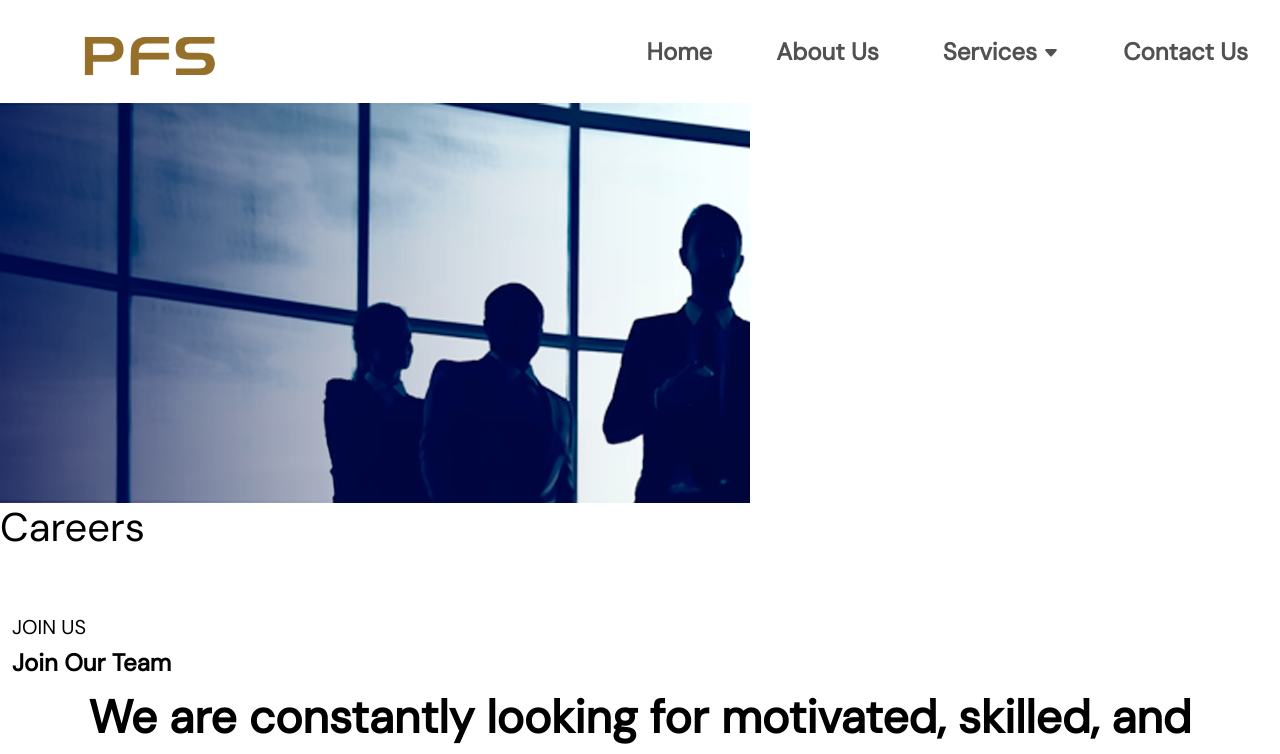
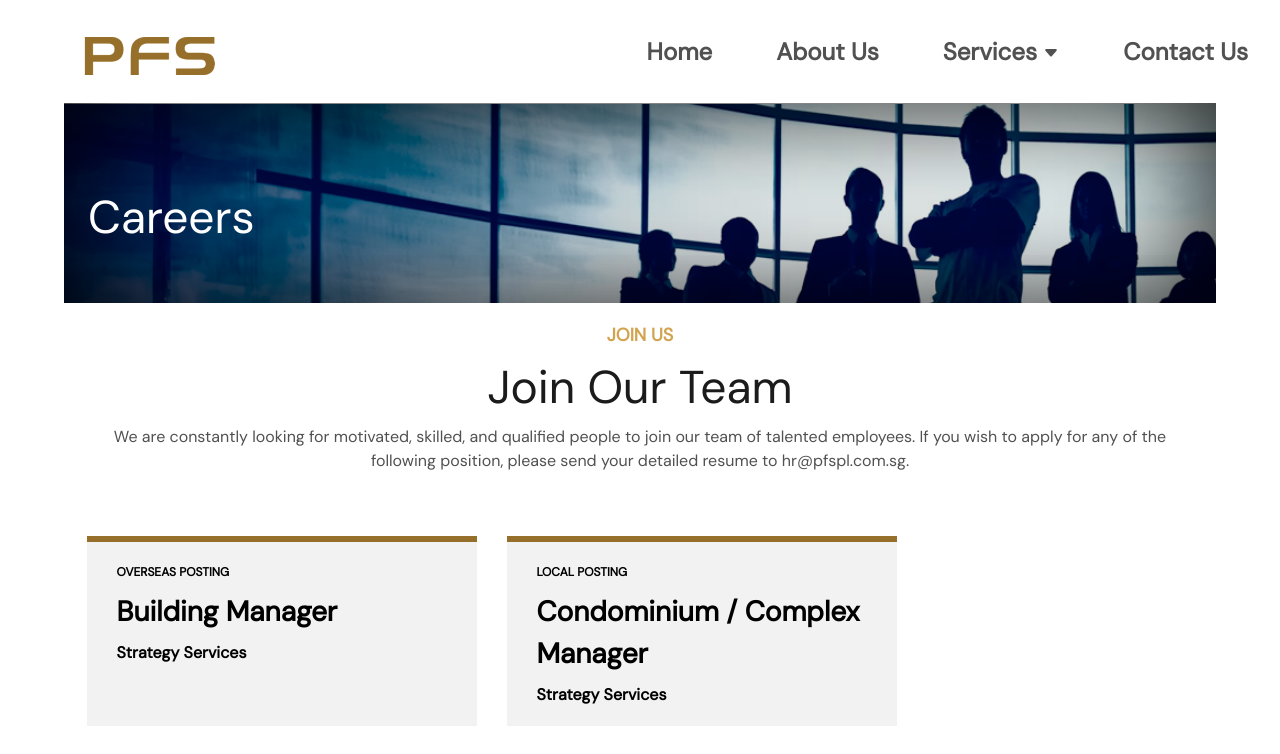
Before and after one commit to angelolapus/pfs, an Angular app: page /careers in a window 1280 px wide. Shown: the top 754 px of the page. Built offline with nearby package versions, Linux system fonts and the light colour scheme.

Commit message:
added careers page for desktop

```diff
--- a/src/app/pages/careers/careers.component.html
+++ b/src/app/pages/careers/careers.component.html
@@ -1,6 +1,7 @@
 <div class="container careers">
     <app-labeled-banner>
-            <img src="../../../assets/images/careers-mob.png">
+            <img class=" d-sm-block d-md-block d-lg-none d-xl-none" src="../../../assets/images/careers-mob.png">
+            <img class=" d-sm-none d-md-none d-lg-block d-xl-block" src="../../../assets/images/careers.png">
           <h1>Careers</h1>
     </app-labeled-banner>
 
--- a/src/app/pages/contact/contact.component.ts
+++ b/src/app/pages/contact/contact.component.ts
@@ -50,6 +50,6 @@ export class ContactComponent implements OnInit {
     + "\nCompany: " + this.company.value
     + "\nEmail: " + this.email.value
     + "\nPhone: " + this.phone.value
-    window.location.href = "mailto:angelolapus@gmail.com?subject=Inquiry&body="+ encodeURIComponent(message);
+    window.location.href = "mailto:contactme@pfspl.com.sg?subject=Inquiry&body="+ encodeURIComponent(message);
   }
 }
--- a/src/styles.scss
+++ b/src/styles.scss
@@ -851,6 +851,7 @@ body {
             font-weight: 700;
             line-height: 32px;
         }
+        //careers
         .careers-container {
             .header-rich-text-container {
                 padding: 12px;
@@ -1688,6 +1689,102 @@ body {
             background-color: rgba(211, 164, 80, .24);
         }
     }
+    //careers
+    .careers {
+        .labeled-banner-container {
+            width: 100%;
+            height: 200px;
+            overflow: hidden;
+            position: relative;
+            -webkit-box-shadow: inset 0px 0px 85px rgba(0, 0, 0, 0.4);
+            -moz-box-shadow: inset 0px 0px 85px rgba(0, 0, 0, 0.4);
+            box-shadow: inset 0px 0px 135px rgb(0, 0, 0);
+            line-height: 0;
+            display: inline-block;
+        }
+        .labeled-banner-container img {
+            transform: scale(1.1, 1.1) translate(10px, -80px);
+            position: relative;
+            z-index: -1;
+        }
+        .labeled-banner-container h1 {
+            position: absolute;
+            top: 84px;
+            left: 24px;
+            color: #FFF;
+            font-family: "DM Sans";
+            font-size: 24px;
+            font-style: normal;
+            font-weight: 700;
+            line-height: 32px;
+        }
+        //careers
+        .careers-container {
+            .header-rich-text-container {
+                padding: 12px;
+                h5,
+                h4,
+                p {
+                    text-align: center;
+                    font-family: "DM Sans";
+                }
+                h5 {
+                    color: #D3A450;
+                    font-size: 18px;
+                    font-style: normal;
+                    font-weight: 700;
+                    line-height: 28px;
+                }
+                h4 {
+                    color: #1B1B1B;
+                    font-size: 24px;
+                    font-style: normal;
+                    font-weight: 700;
+                    line-height: 32px;
+                }
+                p {
+                    color: #515151;
+                    font-size: 16px;
+                    font-style: normal;
+                    font-weight: 400;
+                    line-height: 24px;
+                }
+            }
+        }
+        .career-posting-container {
+            padding: 20px 7.5px;
+            .career-item {
+                width: 100%;
+                height: auto;
+                border-top: 6px solid #96702A;
+                background-color: #F2F2F2;
+                padding: 24px 30px;
+                margin-bottom: 30px;
+            }
+            h2 {
+                font-size: 12px;
+                font-weight: 700;
+                line-height: 22px;
+                word-wrap: break-word;
+            }
+            h1 {
+                margin-top: 16px;
+                color: black;
+                font-size: 32px;
+                font-weight: 700;
+                line-height: 42px;
+                word-wrap: break-word
+            }
+            p {
+                padding-top: 8px;
+                color: black;
+                font-size: 16px;
+                font-weight: 700;
+                line-height: 24px;
+                word-wrap: break-word
+            }
+        }
+    }
 }
 
 //ipad air ipad pro
@@ -2641,6 +2738,108 @@ body {
             background-color: rgba(211, 164, 80, .24);
         }
     }
+    //careers
+    .container.careers {
+        padding: 0 64px;
+    }
+    .careers {
+        .labeled-banner-container {
+            width: 100%;
+            height: 200px;
+            overflow: hidden;
+            position: relative;
+            -webkit-box-shadow: inset 0px 0px 85px rgba(0, 0, 0, 0.4);
+            -moz-box-shadow: inset 0px 0px 85px rgba(0, 0, 0, 0.4);
+            box-shadow: inset 0px 0px 135px rgb(0, 0, 0);
+            line-height: 0;
+            display: inline-block;
+        }
+        .labeled-banner-container img {
+            transform: scale(1.1, 1.1) translate(10px, 10px);
+            position: relative;
+            z-index: -1;
+        }
+        .labeled-banner-container h1 {
+            position: absolute;
+            top: 84px;
+            left: 24px;
+            color: #FFF;
+            font-family: "DM Sans";
+            font-size: 46PX;
+            font-style: normal;
+            font-weight: 500;
+            line-height: 60px;
+        }
+        //careers
+        .careers-container {
+            .header-rich-text-container {
+                padding: 12px;
+                h5,
+                h4,
+                p {
+                    text-align: center;
+                    font-family: "DM Sans";
+                }
+                h5 {
+                    color: #D3A450;
+                    font-size: 18px;
+                    font-style: normal;
+                    font-weight: 700;
+                    line-height: 28px;
+                }
+                h4 {
+                    color: #1B1B1B;
+                    font-size: 46px;
+                    font-style: normal;
+                    font-weight: 500;
+                    line-height: 60px;
+                }
+                p {
+                    color: #515151;
+                    font-size: 16px;
+                    font-style: normal;
+                    font-weight: 400;
+                    line-height: 24px;
+                }
+            }
+        }
+        .career-posting-container {
+            padding: 20px 7.5px;
+            display: flex;
+            flex-wrap: wrap;
+            .career-item {
+                width: 100%;
+                height: 190px;
+                border-top: 6px solid #96702A;
+                background-color: #F2F2F2;
+                padding: 19px 30px 19px;
+                margin-bottom: 30px;
+                margin: 15px;
+            }
+            h2 {
+                font-size: 12px;
+                font-weight: 700;
+                line-height: 22px;
+                word-wrap: break-word;
+            }
+            h1 {
+                margin: 0;
+                color: black;
+                font-size: 32px;
+                font-weight: 700;
+                line-height: 42px;
+                word-wrap: break-word
+            }
+            p {
+                padding-top: 8px;
+                color: black;
+                font-size: 16px;
+                font-weight: 700;
+                line-height: 24px;
+                word-wrap: break-word
+            }
+        }
+    }
 }
 
 
@@ -3603,6 +3802,108 @@ body {
         }
         .property-list-container li:nth-child(odd) {
             background-color: rgba(211, 164, 80, .24);
+        }
+    }
+    //careers
+    .container.careers {
+        padding: 0 64px;
+    }
+    .careers {
+        .labeled-banner-container {
+            width: 100%;
+            height: 200px;
+            overflow: hidden;
+            position: relative;
+            -webkit-box-shadow: inset 0px 0px 85px rgba(0, 0, 0, 0.4);
+            -moz-box-shadow: inset 0px 0px 85px rgba(0, 0, 0, 0.4);
+            box-shadow: inset 0px 0px 135px rgb(0, 0, 0);
+            line-height: 0;
+            display: inline-block;
+        }
+        .labeled-banner-container img {
+            transform: scale(1.1, 1.1) translate(10px, 10px);
+            position: relative;
+            z-index: -1;
+        }
+        .labeled-banner-container h1 {
+            position: absolute;
+            top: 84px;
+            left: 24px;
+            color: #FFF;
+            font-family: "DM Sans";
+            font-size: 46PX;
+            font-style: normal;
+            font-weight: 500;
+            line-height: 60px;
+        }
+        //careers
+        .careers-container {
+            .header-rich-text-container {
+                padding: 12px;
+                h5,
+                h4,
+                p {
+                    text-align: center;
+                    font-family: "DM Sans";
+                }
+                h5 {
+                    color: #D3A450;
+                    font-size: 18px;
+                    font-style: normal;
+                    font-weight: 700;
+                    line-height: 28px;
+                }
+                h4 {
+                    color: #1B1B1B;
+                    font-size: 46px;
+                    font-style: normal;
+                    font-weight: 500;
+                    line-height: 60px;
+                }
+                p {
+                    color: #515151;
+                    font-size: 16px;
+                    font-style: normal;
+                    font-weight: 400;
+                    line-height: 24px;
+                }
+            }
+        }
+        .career-posting-container {
+            padding: 20px 7.5px;
+            display: flex;
+            flex-wrap: wrap;
+            .career-item {
+                width: 390px;
+                height: 190px;
+                border-top: 6px solid #96702A;
+                background-color: #F2F2F2;
+                padding: 19px 30px 19px;
+                margin-bottom: 30px;
+                margin: 15px;
+            }
+            h2 {
+                font-size: 12px;
+                font-weight: 700;
+                line-height: 22px;
+                word-wrap: break-word;
+            }
+            h1 {
+                margin: 0;
+                color: black;
+                font-size: 28px;
+                font-weight: 700;
+                line-height: 42px;
+                word-wrap: break-word
+            }
+            p {
+                padding-top: 8px;
+                color: black;
+                font-size: 16px;
+                font-weight: 700;
+                line-height: 24px;
+                word-wrap: break-word
+            }
         }
     }
 }
```
